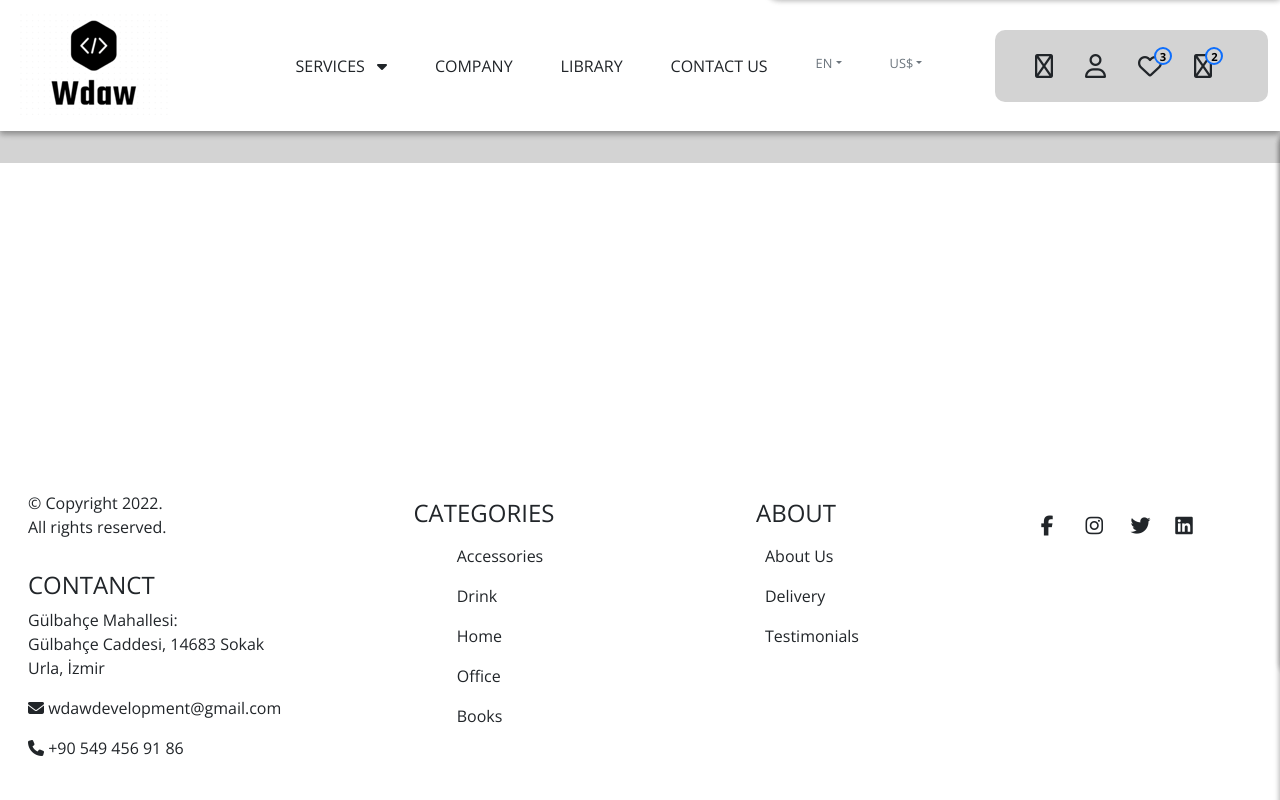
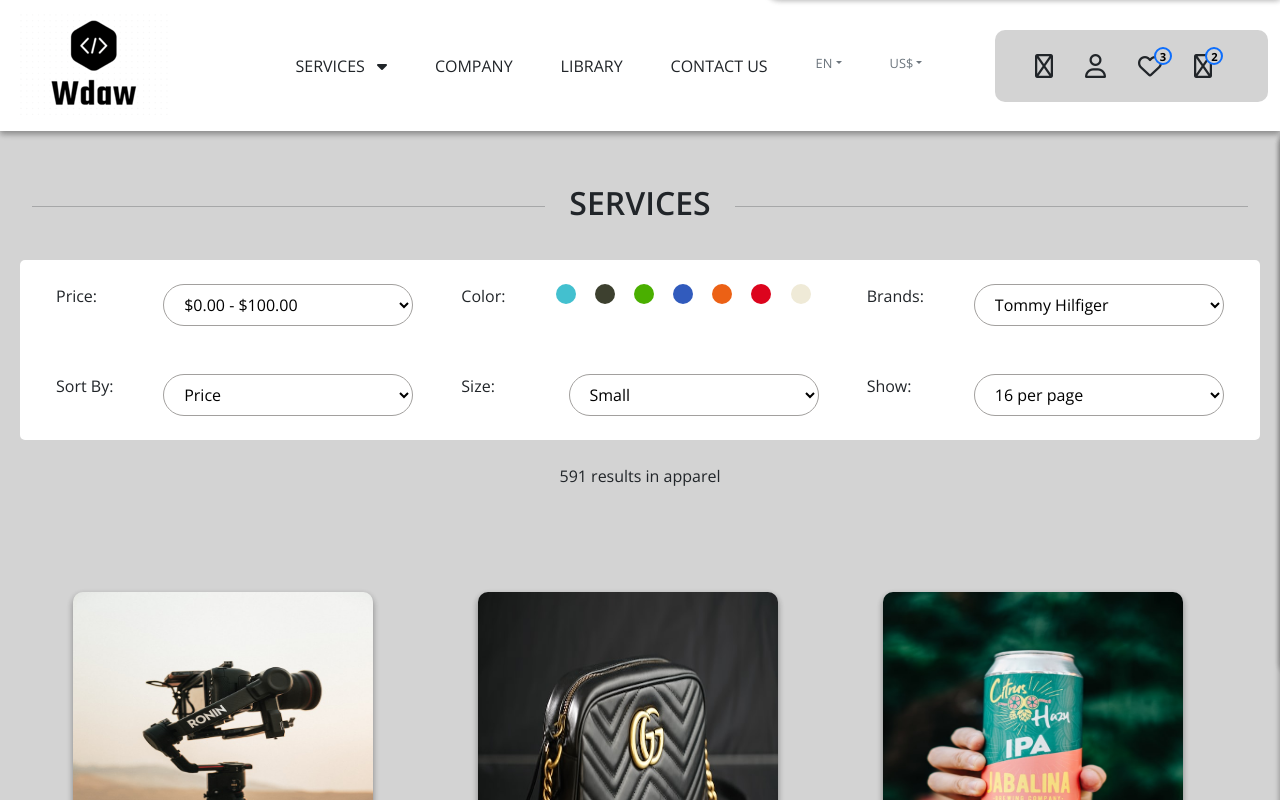
Before and after one commit to cnykr97/wdaw-ecommerce, a React (Create React App) app: page /clp in a window 1280 px wide. Shown: the top 800 px of the page. Built offline with nearby package versions, Linux system fonts and the light colour scheme; data requests are answered from the project's data file.

Commit message:
Category Landing Page completed

```diff
--- a/data/db.json
+++ b/data/db.json
@@ -19,13 +19,13 @@
       "id": 19
     },
     {
-      "image": "/img/product-tiles/17.jpg",
-      "name": "Product 17",
+      "image": "/img/product-tiles/8.jpg",
+      "name": "Product 8",
       "info": "Lorem ipsum, dolor sit amet consectetur adipisicing elit.",
-      "price": 49,
-      "isPopular": true,
-      "isFeatured": false,
-      "id": 17
+      "price": 89,
+      "isPopular": false,
+      "isFeatured": true,
+      "id": 8
     }
   ],
   "cart": [
--- a/src/App.js
+++ b/src/App.js
@@ -5,6 +5,7 @@ import Home from "./pages/Home";
 import Modals from "./components/Modals";
 import { useEffect, useState } from "react";
 import ProductDetail from "./pages/ProductDetail";
+import CategoryLanding from "./pages/CategoryLanding";
 
 // npx json-server --watch data/db.json --port 8000
 
@@ -57,6 +58,7 @@ function App() {
           <Switch>
             {wishlistItems && cartItems && <Route exact path='/'><Home getters={getters} setters={setters} /></Route>}
             <Route path="/pdp/:id"> <ProductDetail /> </Route>
+            <Route path="/clp"> <CategoryLanding getters={getters} setters={setters} /> </Route>
           </Switch>
         </div>
         <div className="dummy-row"></div>
--- a/src/components/TileListCreator.jsx
+++ b/src/components/TileListCreator.jsx
@@ -5,7 +5,15 @@ const TileListCreator = ({ products, section, getters, setters }) => {
     return (
         <div className="product-tiles row ">
             {products.map((product) => {
-                if (product.isPopular === true) {
+                if (section === 'popular-items') {
+                    if (product.isPopular === true) {
+                        return (
+                            <div className="tile-wrapper col d-flex justify-content-center" key={product.id}>
+                                <ProductTile product={product} getters={getters} setters={setters} />
+                            </div>
+                        )
+                    }
+                } else if (section === 'clp') {
                     return (
                         <div className="tile-wrapper col d-flex justify-content-center" key={product.id}>
                             <ProductTile product={product} getters={getters} setters={setters} />
--- /dev/null
+++ b/src/pages/CategoryLanding.jsx
@@ -0,0 +1,145 @@
+import TileListCreator from '../components/TileListCreator';
+import useFetch from '../useFetch';
+import './css/categorylanding.css';
+import AOS from 'aos';
+import 'aos/dist/aos.css';
+
+const CategoryLanding = ({ getters, setters }) => {
+    const { data: products, isPending, error } = useFetch("http://localhost:8000/products");
+
+    /* filter colors */
+
+    let colors = ["#ffffff", "#43c0cf", "#3d402f", "#4aaf00", "#315bbd", "#ec6115", "#dc041d", "#efead7"];
+
+    let filterColors = document.querySelectorAll("#filter-colors li");
+
+    for (let i = 0; i < filterColors.length; i++) {
+        filterColors[i].style.backgroundColor = colors[i];
+    }
+
+    AOS.init(
+        {
+            offset: 200,
+        }
+    );
+
+    return (
+        <div className="container-fluid clp">
+            <div className="row">
+                <div className="col-12 popular-items-header">
+                    <span>SERVICES</span>
+                    <hr className='popular-items-header-hr' />
+                </div>
+                <section id="filters" className="col-12 ">
+                    <div className="col-12 col-md-6 col-xl-4 d-flex justify-content-between p-2 p-md-4">
+                        <label htmlFor="price">Price:</label>
+                        <select name="price" id="price">
+                            <option value="Ukraine sport">$0.00 - $100.00</option>
+                            <option value="Ukraine sport">$100.00 - $500.00</option>
+                            <option value="Ukraine sport">$500.00 - $1000.00</option>
+                            <option value="Ukraine sport">$1000.00+</option>
+                        </select>
+                    </div>
+                    <div id="filter-colors" className="col-12 col-md-6 col-xl-4 p-2 p-md-4">
+                        <ul className="d-flex justify-content-between">Color:
+                            <li></li>
+                            <li></li>
+                            <li></li>
+                            <li></li>
+                            <li></li>
+                            <li></li>
+                            <li></li>
+                            <li></li>
+                        </ul>
+
+                    </div>
+                    <div className="col-12 col-md-6 col-xl-4 d-flex justify-content-between p-2 p-md-4">
+                        <label htmlFor="brands">Brands:</label>
+                        <select name="brands" id="brands">
+                            <option value="Tommy Hilfiger">Tommy Hilfiger</option>
+                            <option value="Polo">Polo</option>
+                            <option value="Adidas">Adidas</option>
+                        </select>
+                    </div>
+                    <div className="col-12 col-md-6 col-xl-4 d-flex justify-content-between p-2 p-md-4">
+                        <label htmlFor="sort">Sort By:</label>
+                        <select name="sort" id="sort">
+                            <option value="Ukraine sport">Price</option>
+                            <option value="Ukraine sport">Name</option>
+                        </select>
+                    </div>
+                    <div className="col-12 col-md-6 col-xl-4 d-flex justify-content-between p-2 p-md-4">
+                        <label htmlFor="size">Size:</label>
+                        <select name="size" id="size">
+                            <option value="Ukraine sport">Small</option>
+                            <option value="Ukraine sport">Medium</option>
+                            <option value="Ukraine sport">Large</option>
+                        </select>
+                    </div>
+                    <div className="col-12 col-md-6 col-xl-4 d-flex justify-content-between p-2 p-md-4">
+                        <label htmlFor="show">Show:</label>
+                        <select name="show" id="show">
+                            <option value="Ukraine sport">16 per page</option>
+                            <option value="Ukraine sport">8 per page</option>
+                            <option value="Ukraine sport">4 per page</option>
+                        </select>
+                    </div>
+                </section>
+                <section className="col-12 my-4 text-center">
+                    <p>591 results in apparel</p>
+                </section>
+                <section className="container-fluid popular-items">
+                    <div className="row">
+                        {error && <p>{error}</p>}
+                        {isPending && <p><i className="fa-solid fa-spinner fa-spin-pulse fa-xl"></i></p>}
+                        {products && <TileListCreator products={products} getters={getters} setters={setters} section='clp' />}
+
+                    </div>
+
+                </section>
+                <section className="benefits" >
+                    <div className="container-fluid">
+                        <div className="row improve">
+                            <div className="col-3" data-aos="fade-right" data-aos-duration="1000">
+                                <img src="img/benefits/improve.jpg" alt="blue improve icon" />
+                                <h1 className='mt-2'>IMPROVE YOUR BUSINESS</h1>
+                                <p>A highly competent team that consistently boosts each client's ROI while reducing their business risk</p>
+                            </div>
+                            <div className="col-7"  >
+                                <img className='row-bg' src="img/benefits/improve-bg.jpg" alt="" />
+                            </div>
+                        </div>
+                        <div className="seperate">
+
+                        </div>
+                        <div className="row fast-delivery">
+                            <div className="col-7" >
+                                <img src="img/benefits/fast-delivery-bg.jpg" alt="" />
+                            </div>
+                            <div className="col-3" data-aos="fade-left" data-aos-duration="1000">
+                                <img src="img/benefits/fast-delivery.jpg" alt="blue fast delivery icon" />
+                                <h1>FAST DELIVERY</h1>
+                                <p>Our ongoing commitment to quick service delivery and developing next-generation skills</p>
+                            </div>
+                        </div>
+                        <div className="seperate">
+
+                        </div>
+                        <div className="row method ">
+                            <div className="col-3" data-aos="fade-right" data-aos-duration="1000">
+                                <img src="img/benefits/recycle.jpg" alt="blue recycle icon" />
+                                <h1>EFFICIENT METHODS</h1>
+                                <p>A structured process created to produce quantifiable economic outcomes and predictable expenses</p>
+                            </div>
+                            <div className="col-7" >
+                                <img className='row-bg' src="img/benefits/method-bg.jpg" alt="" />
+                            </div>
+                        </div>
+                    </div>
+                </section>
+            </div>
+        </div>
+    );
+}
+
+export default CategoryLanding;
--- /dev/null
+++ b/src/pages/css/categorylanding.css
@@ -0,0 +1,52 @@
+.clp {
+    padding: 2rem 0;
+}
+
+/* filters */
+
+#hide-filter {
+    color: #84c441;
+}
+
+#hide-filter:hover {
+    text-decoration: underline;
+}
+
+#filters {
+    display: flex;
+    flex-wrap: wrap;
+    background-color: #fff;
+    border-radius: 5px;
+    font-weight: 500;
+}
+
+#filters select {
+    cursor: pointer;
+    background-color: #fff;
+    padding: 0.5rem 1rem;
+    border: 1px solid #a2a09e;
+    border-radius: 25px;
+    width: 70%;
+}
+
+#filter-colors ul {
+    margin: 0;
+    padding: 0;
+    text-align: left;
+}
+
+#filter-colors li {
+    cursor: pointer;
+    display: inline-block;
+    height: 20px;
+    width: 20px;
+    margin: 0 0.5rem;
+    border-radius: 50%;
+    transition: transform 0.3s ease-in-out;
+}
+
+#filter-colors li:hover {
+    transform: scale(1.5, 1.5);
+}
+
+/* /filters */
--- a/src/pages/css/home.css
+++ b/src/pages/css/home.css
@@ -70,8 +70,15 @@
     color: #fff;
     background-color: transparent;
     font-size: 0.8rem;
+    font-weight: 600;
     padding: 0.5rem 0.75rem;
     border-radius: 20px;
+    transition: all 0.3s ease-in-out;
+}
+
+.carousel-banner .carousel-item-content button:hover {
+    background-color: #fff;
+    color: #0d6efd;
 }
 
 /* /Carousel Banner */
```
Also changed, not shown: src/pages/Home.jsx (+4 -29 lines).
